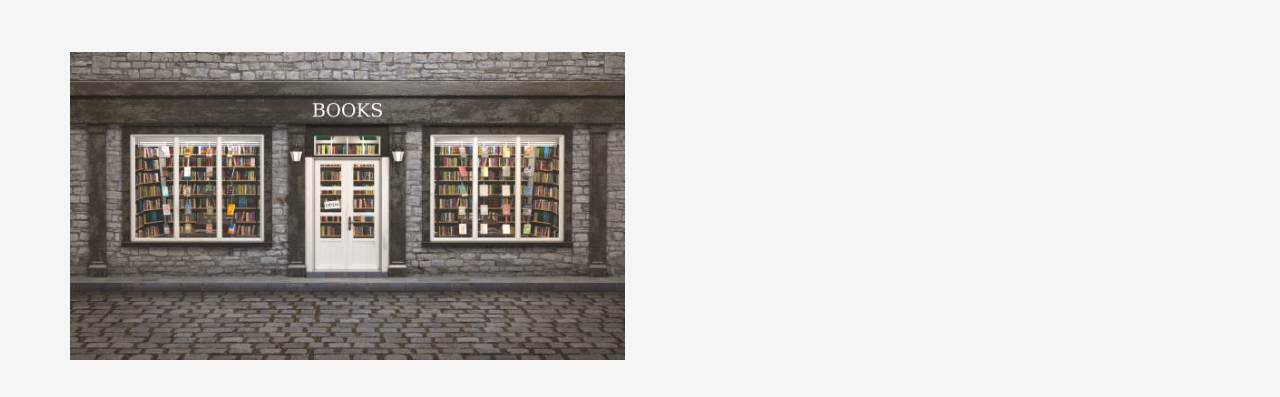
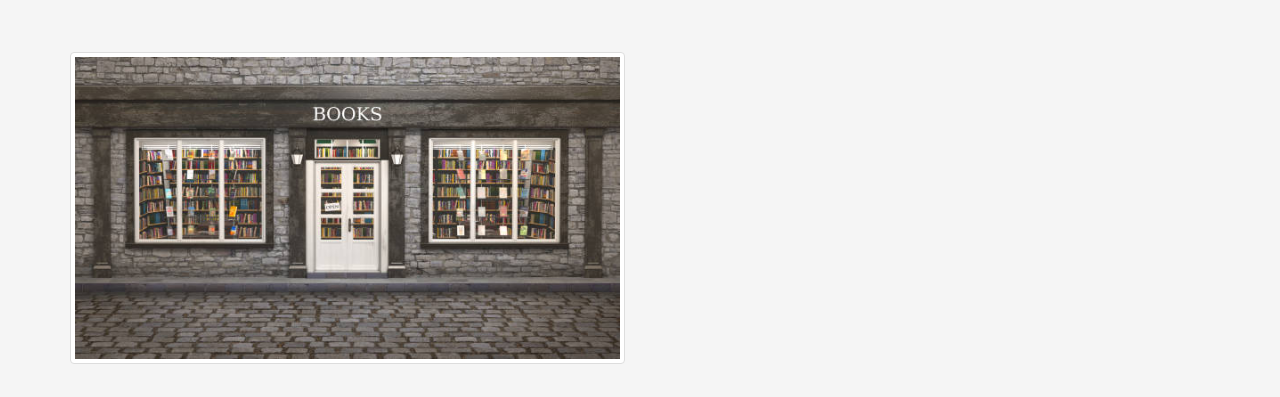
Before and after one commit to Balasaravanan15/BOOK-CORNER, a plain HTML site: page index.html in a window 1280 px wide. Shown: the part 3201-3598 px from the top of the page. Drawn offline with Linux system fonts and the light colour scheme.

Commit message:
Update index.html

```diff
--- a/index.html
+++ b/index.html
@@ -120,7 +120,7 @@
                 <h3 class="text-center"><i class="fas fa-store"></i> Our Store</h3>
                 <marquee behavior="scroll" direction="left" scrollamount="10">You can Buy Books from Our store also..</marquee>
                 <div class="col-md-6 text-center">
-                    <img src="bs.jpg" class="img-responsive" alt="bookstore">
+                    <img src="bs.jpg" class="img-responsive img-thumbnail" alt="bookstore">
 
                     <address class="text-center">
                         <h3>Adderess:</h3>
```
